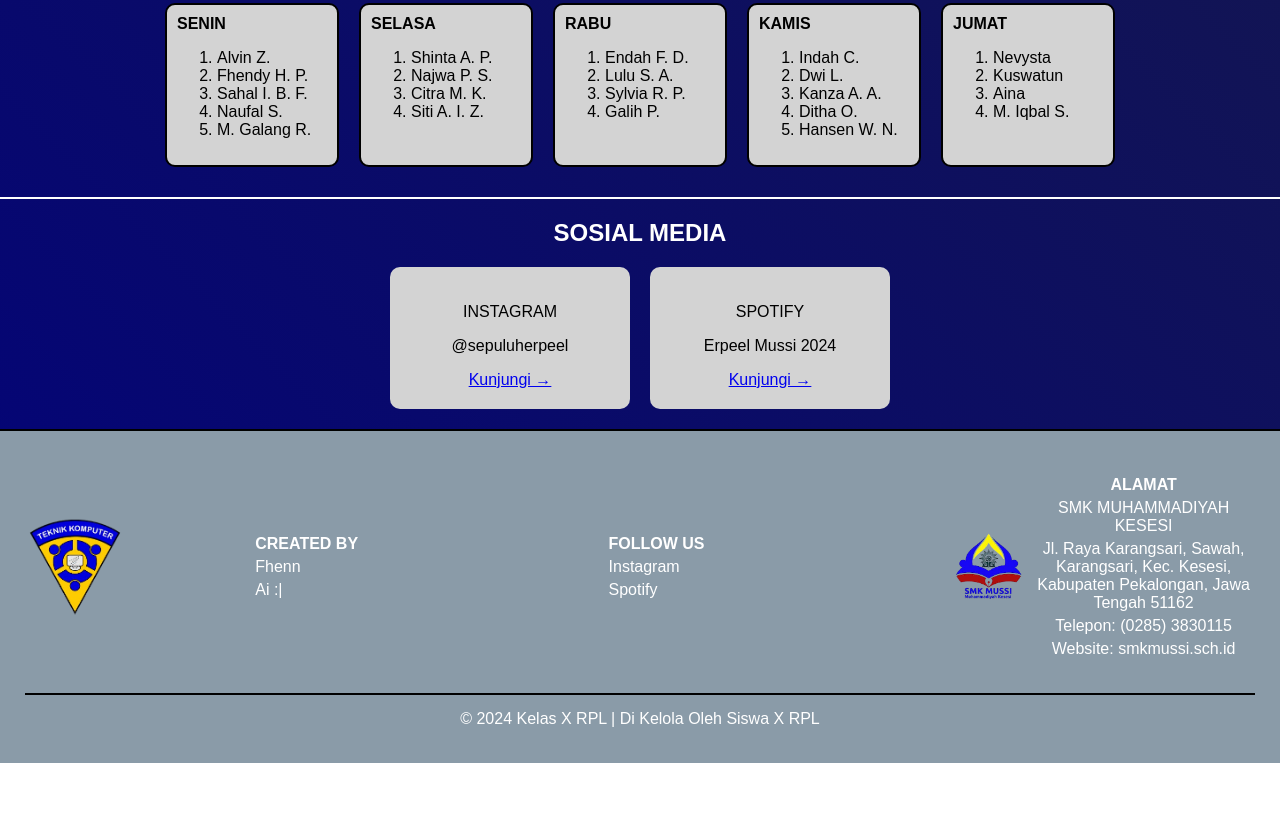
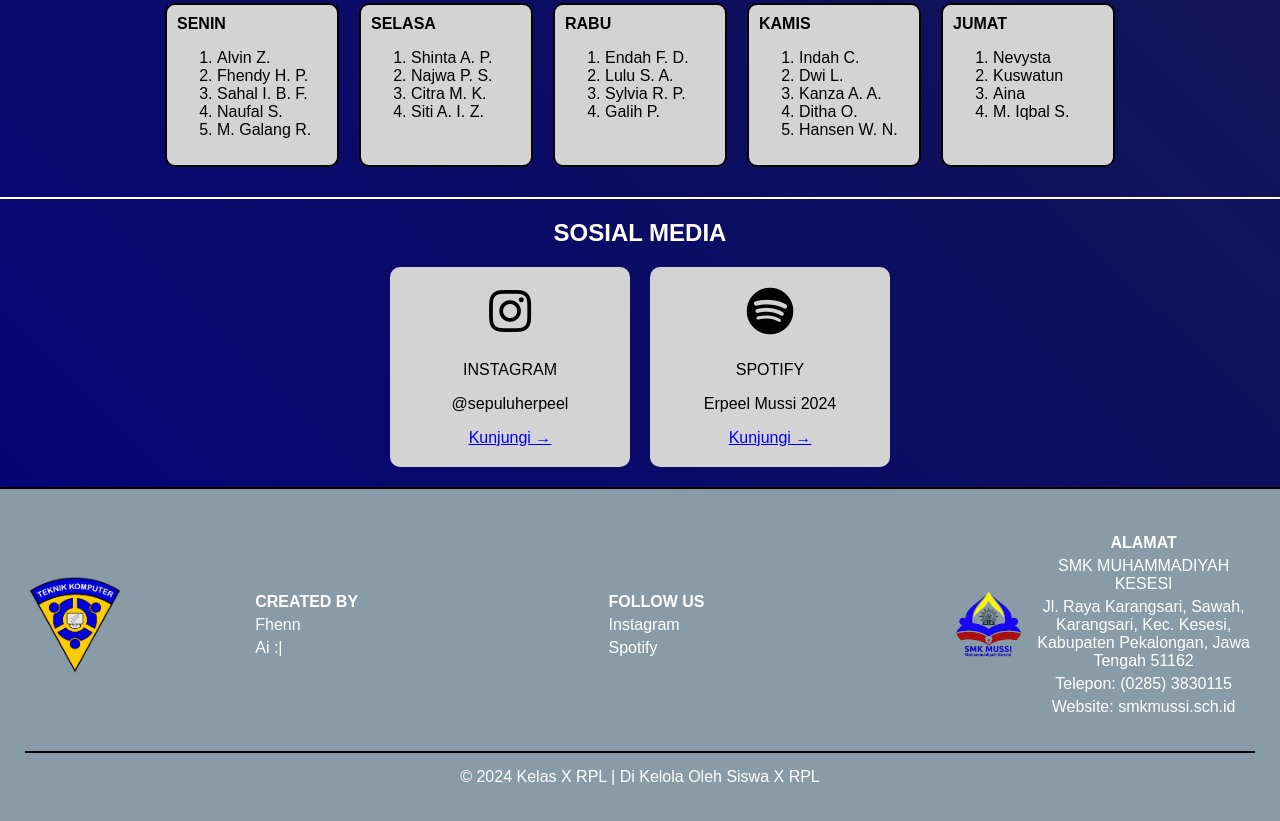
Before and after one commit to Fhendy/erpeel24, a plain HTML site: page index.html in a window 1280 px wide. Shown: the part 963-1784 px from the top of the page. Before the commit the page ends 1726 px from the top, so only its background shows below. Drawn offline with nearby package versions, Linux system fonts and the light colour scheme.

Commit message:
Update index.html

```diff
--- a/index.html
+++ b/index.html
@@ -3,6 +3,9 @@
   <meta charset="utf-8"/>
   <meta content="width=device-width, initial-scale=1.0" name="viewport"/>
   <link href="assets/img/rpl.png" rel="icon" sizes="96x96" type="image/png"/>
+  <link href="https://unpkg.com/boxicons@2.1.1/css/boxicons.min.css" rel="stylesheet"/>
+  <link href="https://cdnjs.cloudflare.com/ajax/libs/font-awesome/5.15.3/css/all.min.css" rel="stylesheet"/>
+  <link href="https://fonts.googleapis.com/css2?family=Roboto:wght@700&amp;display=swap" rel="stylesheet"/>
   <link href="assets/style/styles.css" rel="stylesheet"/>
   <title>X RPL | Website</title>
   <meta property="og:site_name" content="X RPL | Website" />
```
